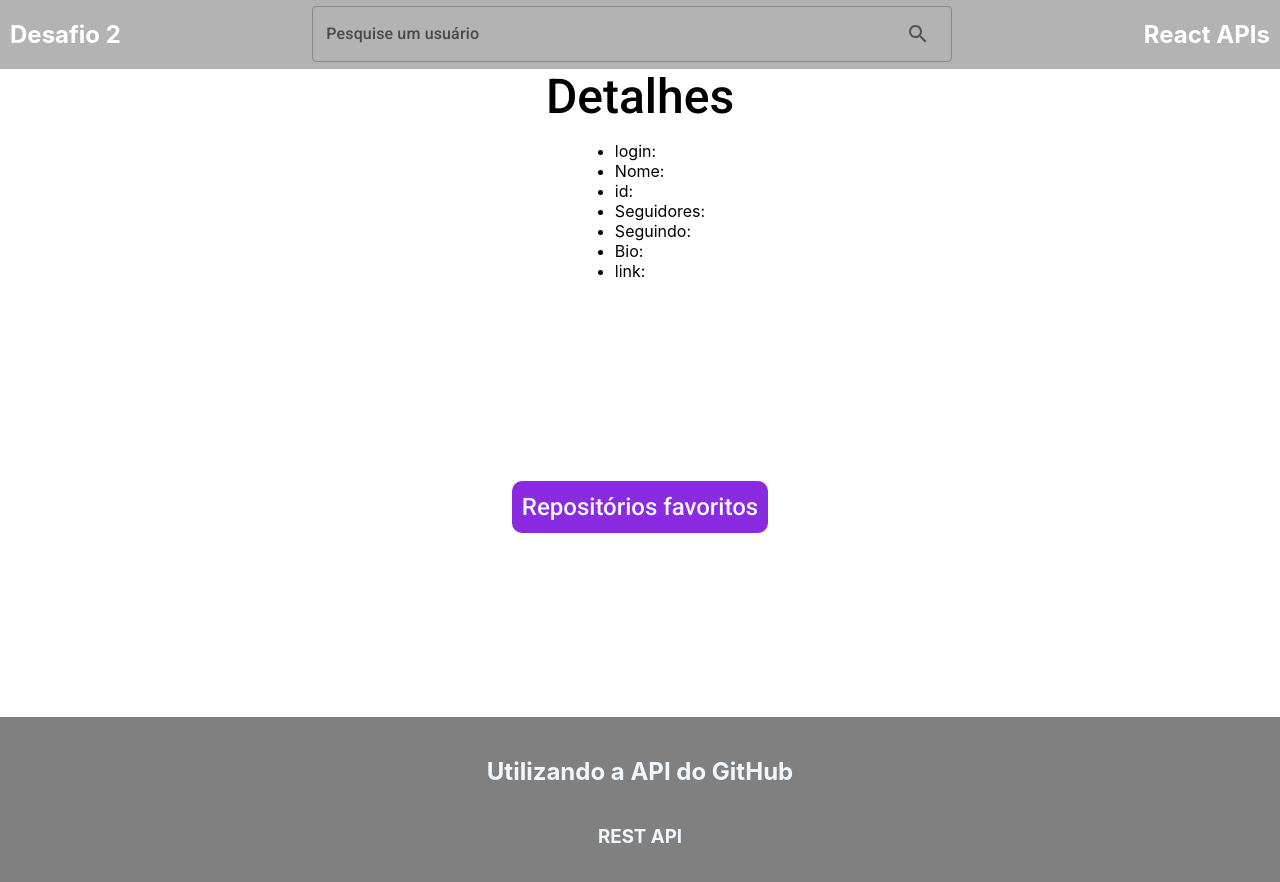
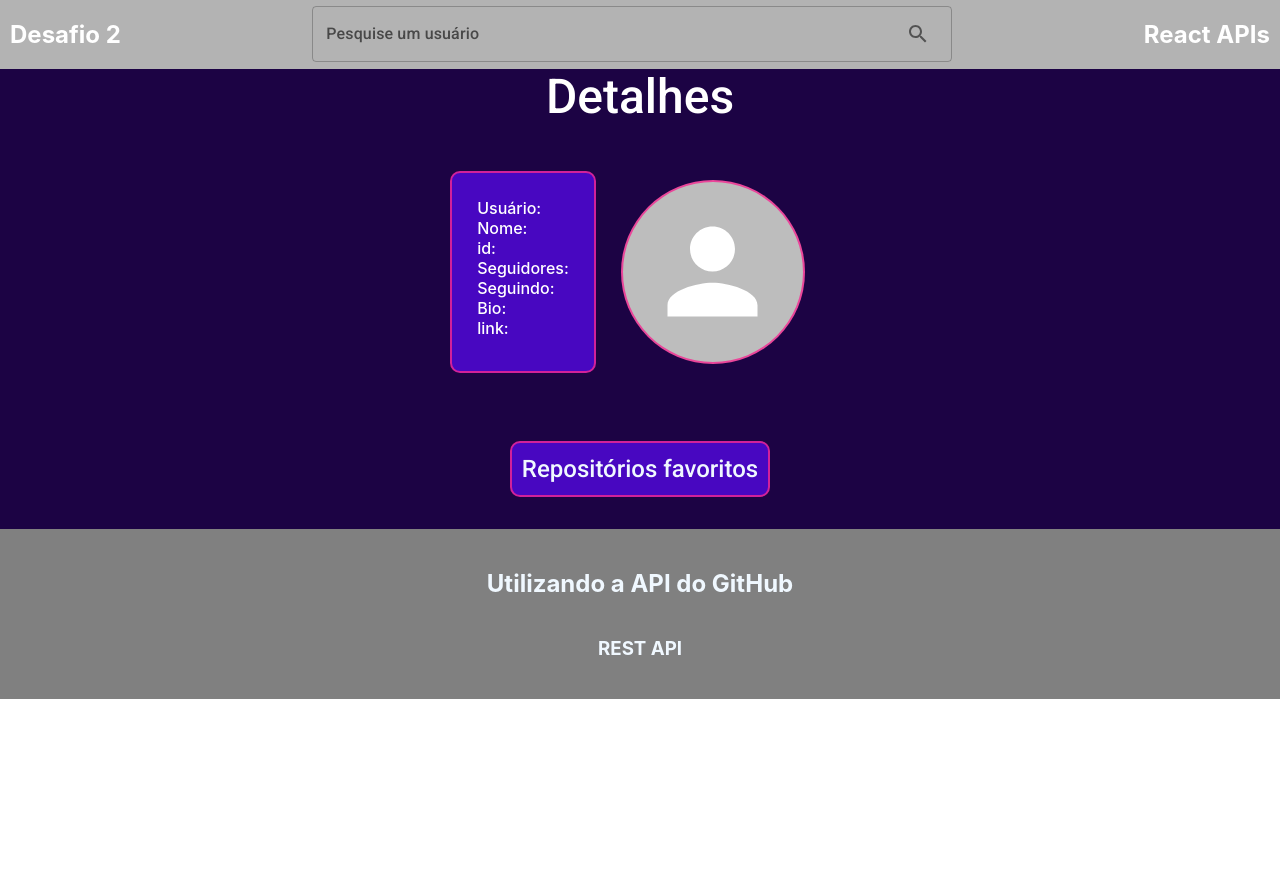
Before and after one commit to MatheysJ/Continuacao_Desafio2, a React (Create React App) app: page /detalhes-usuario in a window 1280 px wide. Shown: the top 882 px of the page. After the commit the page ends 800 px from the top, so only its background shows below. Built offline with nearby package versions, Linux system fonts and the light colour scheme; no server answers.

Commit message:
Estilização da página Detalhes

```diff
--- a/src/components/Infos/index.jsx
+++ b/src/components/Infos/index.jsx
@@ -0,0 +1,25 @@
+import { Avatar } from "@mui/material";
+import React from "react";
+import './style.css'
+
+function Infos({ dados }) {
+  return (
+    <div className="layout_detalhes">
+      <ul className="lista_detalhes">
+        <li><span>Usuário: </span>{dados.login}</li>
+        <li><span>Nome: </span>{dados.name}</li>
+        <li><span>id: </span>{dados.id}</li>
+        <li><span>Seguidores: </span>{dados.followers}</li>
+        <li><span>Seguindo: </span>{dados.following}</li>
+        <li><span>Bio: </span>{dados.bio}</li>
+        <li><span>link: </span>{dados.html_url}</li>
+      </ul>
+
+      <div className="imagem_detalhes_box">
+        <Avatar className="imagem_detalhes" alt="Avatar de usuário" src={dados.avatar_url} sx={{ width: 180, height: 180}} />
+      </div>
+    </div>
+  );
+}
+
+export default Infos;
--- a/src/components/Infos/style.css
+++ b/src/components/Infos/style.css
@@ -0,0 +1,33 @@
+.layout_detalhes {
+    display: flex;
+    flex-direction: row;
+    justify-content: end;
+    margin: 30px 10px 20px 10px;
+}
+
+li {
+    font-weight: 200;
+}
+
+li span {
+    font-weight: 500;
+}
+
+.lista_detalhes {
+    padding: 25px;
+    list-style-type: none;
+    background-color: rgba(78, 8, 206, 0.91);
+    border: 2px solid rgba(245, 40, 145, 0.8);
+    border-radius: 10px;
+    color: #FFF;
+}
+
+.imagem_detalhes_box {
+    display: flex;
+    align-items: center;
+    padding: 25px;
+}
+
+.imagem_detalhes {
+    border: 2px solid rgba(245, 40, 145, 0.8);
+}
--- a/src/paginas/Detalhes/Detalhes.jsx
+++ b/src/paginas/Detalhes/Detalhes.jsx
@@ -6,6 +6,7 @@ import { Link } from "react-router-dom";
 import { Buscar } from "../../API";
 import { UsuarioContext } from "../../components/common/context/Usuario";
 import { DadosContext } from "../../components/common/context/Dados";
+import Infos from "../../components/Infos";
 
 function Detalhes() {
   const { usuario } = useContext(UsuarioContext);
@@ -21,17 +22,9 @@ function Detalhes() {
         Detalhes
       </Typography>
 
-      <ul>
-        <li>login: {dados.login}</li>
-        <li>Nome: {dados.name}</li>
-        <li>id: {dados.id}</li>
-        <li>Seguidores: {dados.followers}</li>
-        <li>Seguindo: {dados.following}</li>
-        <li>Bio: {dados.bio}</li>
-        <li>link: {dados.html_url}</li>
-      </ul>
+        <Infos dados={ dados } />
 
-      <div className="container">
+      <div className="detalhes__container">
         <Link to="/repositorios-favoritos">
           <Typography variant="h5" align="center" className="botao">
             Repositórios favoritos
--- a/src/paginas/Detalhes/style.css
+++ b/src/paginas/Detalhes/style.css
@@ -3,27 +3,28 @@
     flex-direction: column;
     justify-content: center;
     align-items: center;
+    background-color: rgb(28, 3, 68);
 }
 
 .titulo{
     margin: 50px 0 20px;
+    color: #FFF;
 }
 
-.container{
+.detalhes__container{
     display: flex;
     justify-content: space-evenly;
     align-items: center;
     flex-direction: column;
     width: 80%;
-    height: 400px;
+    height: 100px;
     margin: 10px 0 10px;
 }
 
 .botao {
     padding: 10px;
-    background-color: blueviolet;
+    background-color: rgba(78, 8, 206, 0.91);;
     color: aliceblue;
-    border: 50px;
-    border-color: gray;
+    border: 2px solid rgba(245, 40, 145, 0.8);
     border-radius: 10px;
 }
--- a/src/paginas/RepositoriosFav/RepositoriosFav.jsx
+++ b/src/paginas/RepositoriosFav/RepositoriosFav.jsx
@@ -6,11 +6,11 @@ import './style.css'
 
 function RepositoriosFav() {
     return (
-        <div className='bloco'>
+        <div className='reps_fav__bloco'>
 
-            <Typography variant="h3" align="center" className="titulo">Repositórios Favoritos</Typography>
+            <Typography variant="h3" align="center" className="reps_fav__titulo">Repositórios Favoritos</Typography>
 
-            <div className='container'>
+            <div className='reps_fav__container'>
                 <Typography variant="h5" align="center">Estes são os repositórios favoritos do usuário</Typography>
             </div>
 
--- a/src/paginas/RepositoriosFav/style.css
+++ b/src/paginas/RepositoriosFav/style.css
@@ -1,20 +1,20 @@
-.bloco {
+.reps_fav__bloco {
     display: flex;
     flex-direction: column;
     justify-content: center;
     align-items: center;
 }
 
-.titulo{
-    margin: 25px 0 20px;
+.reps_fav__titulo{
+    margin: 25px 0 20px!important;
 }
 
-.container{
+.reps_fav__container{
     display: flex;
     justify-content: space-evenly;
     align-items: center;
     flex-direction: column;
     width: 80%;
-    height: 400px;
+    height: 200px;
     margin: 10px 0 10px;
 }
```
